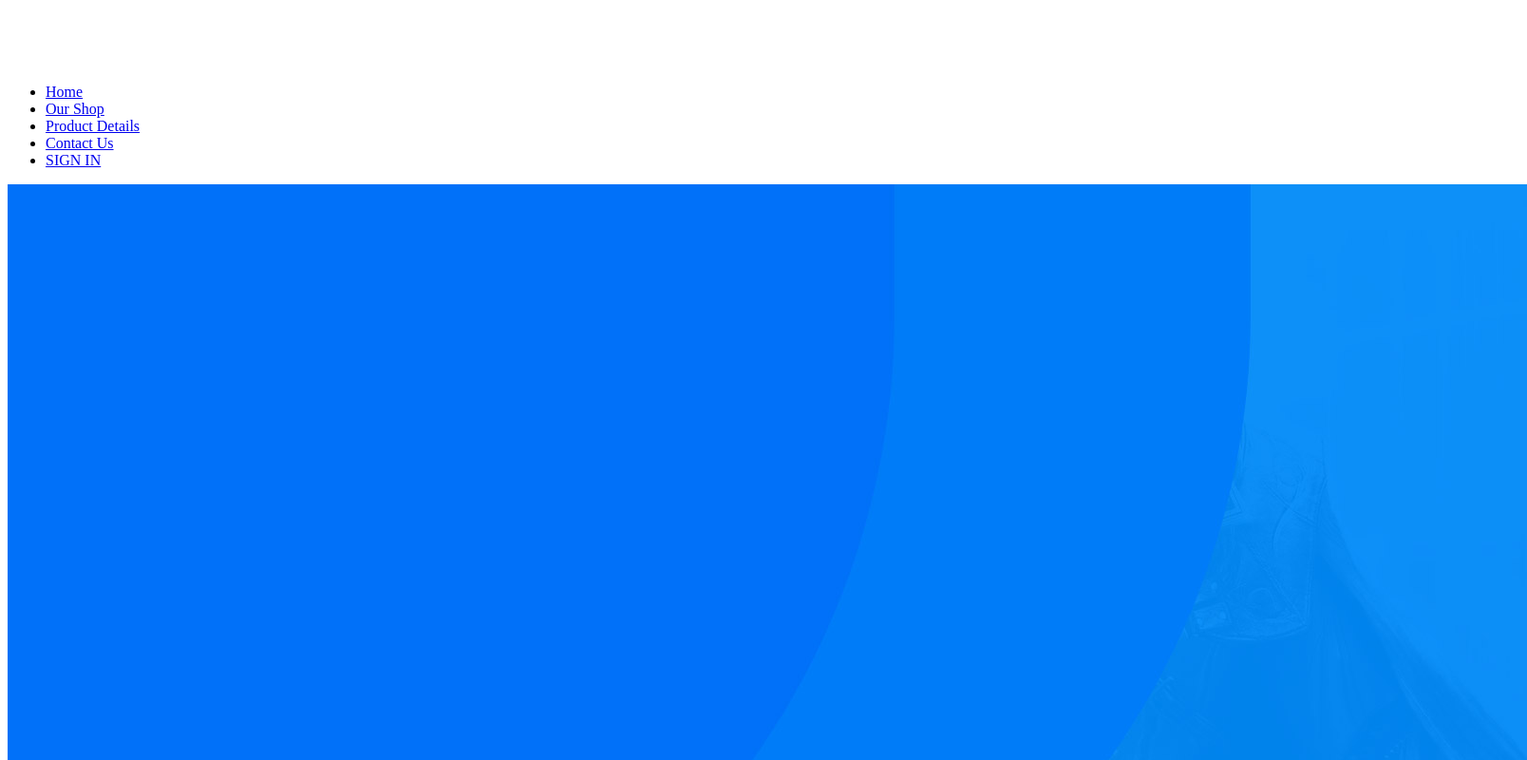
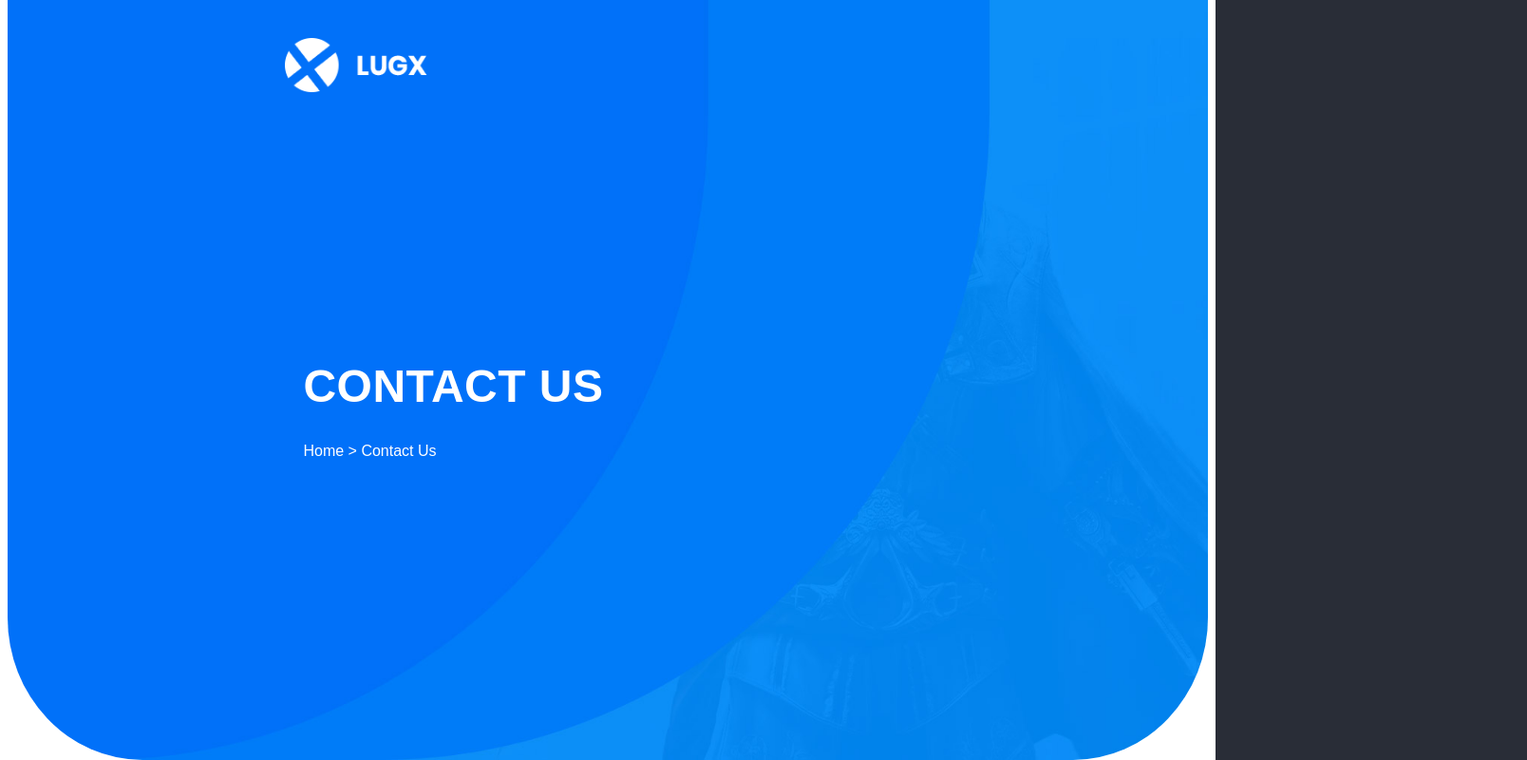
Before and after one commit to DuTuanAnh/Luxgaming, a plain HTML site: page contact.html in a window 1280 px wide. Shown: the top 800 px of the page at 95% size, 1608 px wide, since content can reach past the window. Drawn offline with Linux system fonts and the light colour scheme; the site is published under a folder, as on GitHub Pages, so addresses that start at the root find nothing.

Commit message:
Update V2

```diff
--- a/contact.html
+++ b/contact.html
@@ -3,8 +3,8 @@
 <head>
     <meta charset="UTF-8">
     <meta name="viewport" content="width=device-width, initial-scale=1.0">
-    <link rel="stylesheet" href="/assets/css/contact.css">
-    <link rel="stylesheet" href="./assets/css/responsive.css">
+    <link rel="stylesheet" href="assets/css/contact.css">
+    <link rel="stylesheet" href="assets/css/responsive.css">
     <link rel="stylesheet" href="https://cdnjs.cloudflare.com/ajax/libs/font-awesome/6.0.0-beta3/css/all.min.css">
     <title>Document</title>
 </head>
```
Also changed, not shown: index.html (+1 -1 lines), ourshop.html (+1 -1 lines), productdetails.html (+2 -2 lines).
